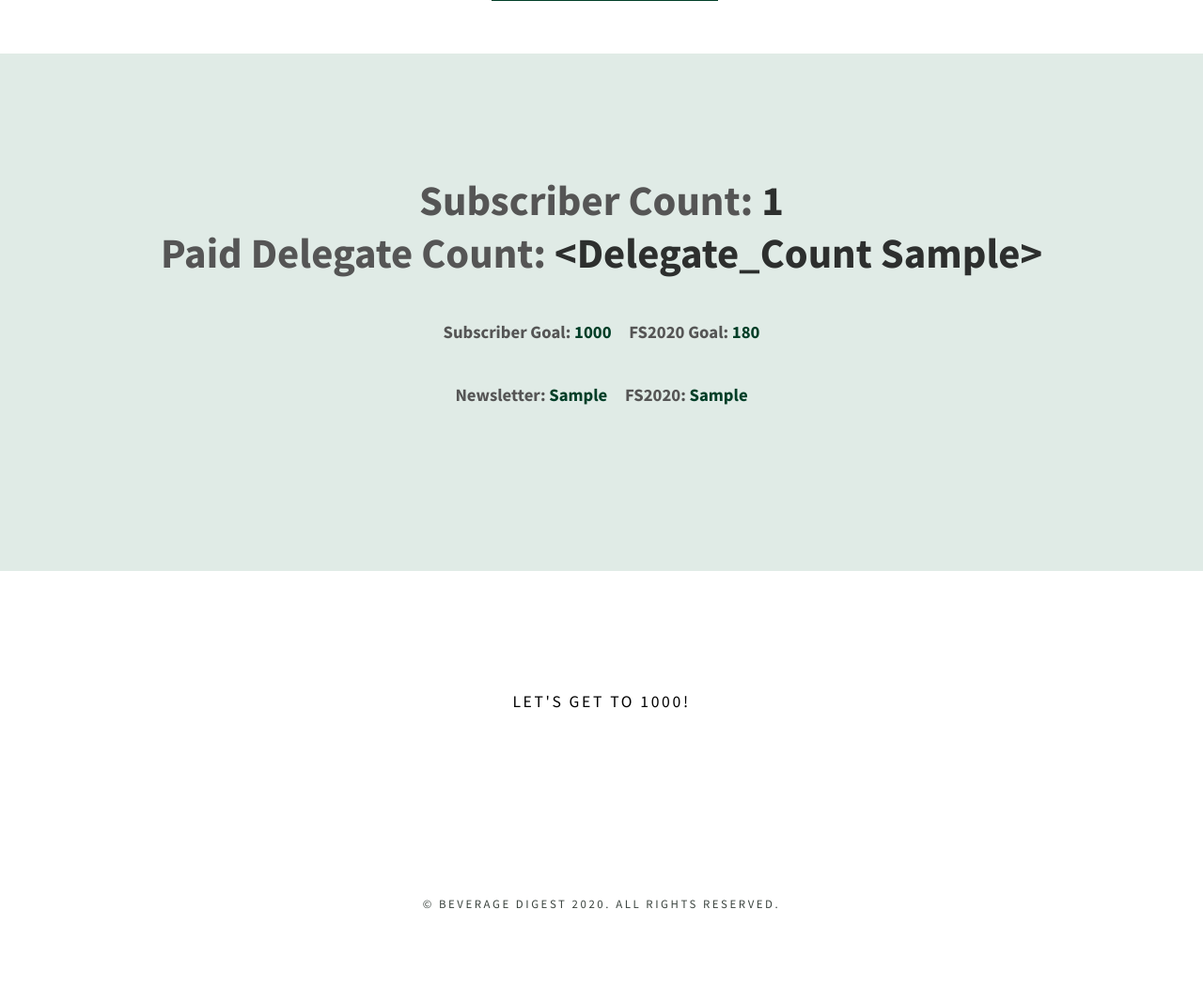
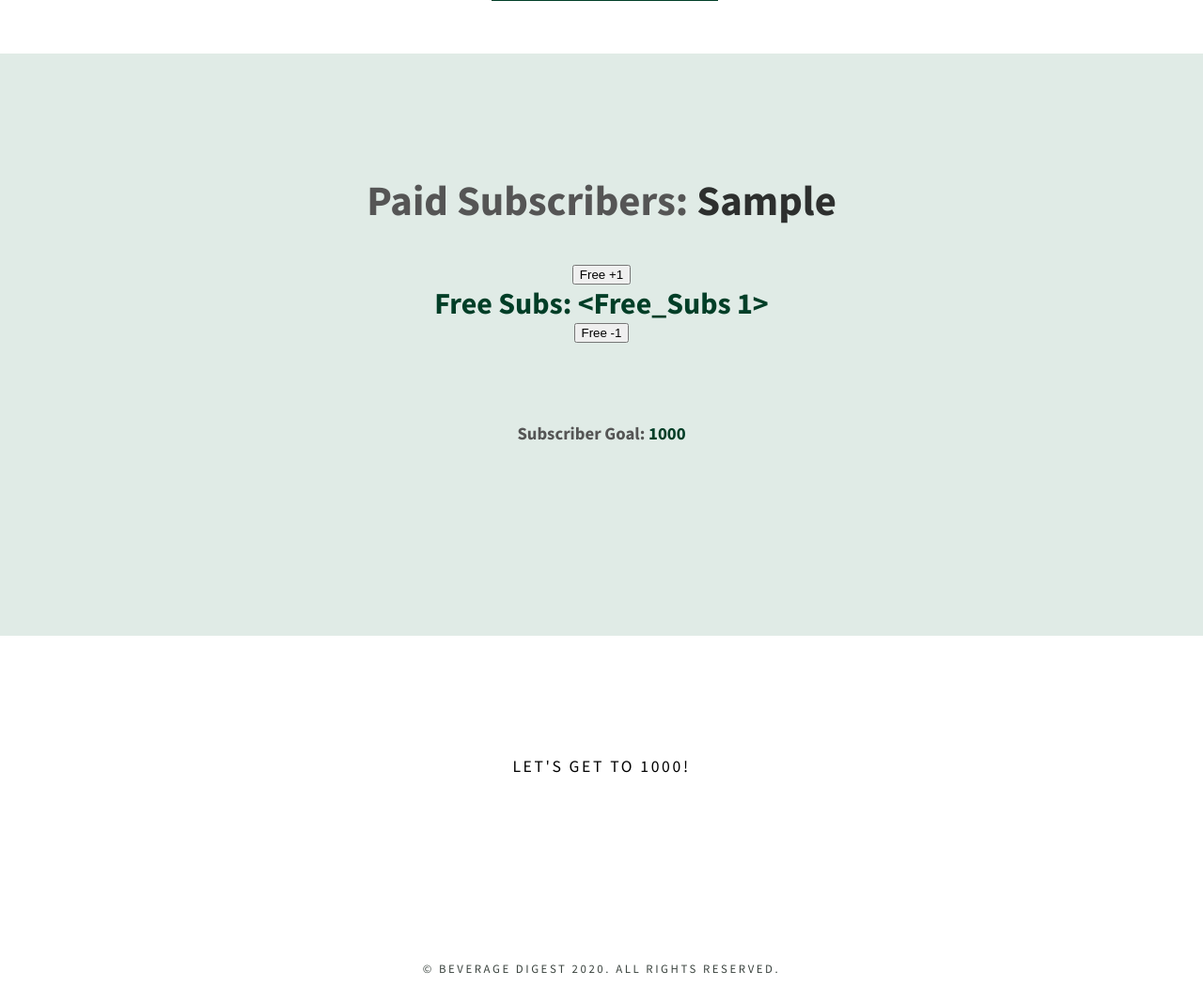
Before and after one commit to Duanestanford/bd-dashboard, a Flask app: template templates/index.html in a window 1280 px wide. Shown: the part 144-1211 px from the top of the page at 94% size. Before the commit the page ends 1112 px from the top, so only its background shows below. Run offline with Flask 2, Linux system fonts and the light colour scheme; tables that the repository leaves empty hold one stand-in row (values such as "Sample post"); the template is opened without the code that fills it: values that come from a table or form of the project are taken from there, most other values are stand-ins (such as "Sample title", 1, 10 or a date in 2020).

Commit message:
added interface for users to adjust frees with persiatence

```diff
--- a/app.py
+++ b/app.py
@@ -1,4 +1,4 @@
-from flask import Flask, render_template, request, Response
+from flask import Flask, render_template, request, Response, flash, url_for, redirect
 from flask_sqlalchemy import SQLAlchemy
 from functools import wraps
 import datetime
@@ -17,43 +17,46 @@
 
 # app.config['SQLALCHEMY_DATABASE_URI'] = f'postgresql://{user}:{password}@{url}/{db_name}'
 app.config['SQLALCHEMY_DATABASE_URI'] = heroku_db
-app.config['SQLALCHEMY_TRACK_MODIFICATIONS'] = False
+app.config['SECRET_KEY'] = '\x13\xacqR\xc8\xc6\xb4lz\xd9\xb4\xd7\xb9\x9b\x17$U\x04Y\x90\xbf4.N'
 
 
 db = SQLAlchemy(app)
 
-class Brands(db.Model):
-    __tablename__ = 'brands'
-    brand = db.Column(db.String(200), primary_key = True, unique = True)
-    tm = db.Column(db.String(200), unique = True)
-    co = db.Column(db.String(200), unique = True)
-    cat = db.Column(db.String(200), unique = True)
-    subcat = db.Column(db.String(200), unique = True)
+# class Brands(db.Model):
+#     __tablename__ = 'brands'
+#     brand = db.Column(db.String(200), primary_key = True, unique = True)
+#     tm = db.Column(db.String(200), unique = True)
+#     co = db.Column(db.String(200), unique = True)
+#     cat = db.Column(db.String(200), unique = True)
+#     subcat = db.Column(db.String(200), unique = True)
 
-    def __init__(self, brand, tm, co, cat, subcat):
-        self.brand = brand
-        self.tm = tm
-        self.co = co
-        self.cat = cat
-        self.subcat = subcat
+#     def __init__(self, brand, tm, co, cat, subcat):
+#         self.brand = brand
+#         self.tm = tm
+#         self.co = co
+#         self.cat = cat
+#         self.subcat = subcat
 
-class Sub_Count(db.Model):
-    __tablename__='sub_count'
-    now = db.Column(db.String(300), primary_key = True, unique = True)
+class Subs(db.Model):
+    __tablename__='subs'
+
+    id = db.Column(db.Integer, primary_key=True)
+    now = db.Column(db.String(300), unique = True)
     sub_count = db.Column(db.Integer)
 
     def __init__(self, now, sub_count):
         self.now = now
         self.sub_count = sub_count
 
-class Delegate_Count(db.Model):
-    __tablename__='delegate_count'
-    now = db.Column(db.String(300), primary_key = True, unique = True)
-    delegate_count = db.Column(db.Integer)
+class Free_Subs(db.Model):
+    __tablename__="free_subs"
+    id = db.Column(db.Integer, primary_key=True)
+    now = db.Column(db.String(300), unique = True)
+    free_subs = db.Column(db.Integer)
 
-    def __init__(self, now, delegate_count):
+    def __init__(self, now, free_subs):
         self.now = now
-        self.delegate_count = delegate_count
+        self.free_subs = free_subs
 
 
 def check_auth(username, password):
@@ -85,28 +88,45 @@
 def dashboard():
     import query
     subscriber_count = query.request_sub_count()
-    delegate_count = query.request_delegate_count()
     now = datetime.datetime.now()
 
-    subscriber_data = Sub_Count(now, subscriber_count)
-    db.session.add(subscriber_data)
-    db.session.commit()
-    db.session.close()
+    free_subs = Free_Subs.query.order_by(Free_Subs.id.desc()).first().free_subs
+
+    paid_subs = subscriber_count - free_subs
 
 
-    delegates_data = Delegate_Count(now, delegate_count)
-    db.session.add(delegates_data)
+    # subs_record = Subs(now, paid_subs)
+    # db.session.add(subs_record)
+    # db.session.commit()
+    # db.session.close()
+
+    subscription_revenue= "${:,}".format(paid_subs*995)
+
+    return render_template("index.html", paid_subs = paid_subs, free_subs = free_subs)
+
+
+@app.route('/plus', methods=["POST"])
+def plus():
+    now = datetime.datetime.now()
+    free_subs = Free_Subs.query.order_by(Free_Subs.id.desc()).first().free_subs
+    higher_free_subs = free_subs+1
+    new_subs = Free_Subs(now, higher_free_subs)
+    db.session.add(new_subs)
     db.session.commit()
-    db.session.close()
+    return redirect(url_for('dashboard'))
 
-    subscription_revenue_string = str(subscriber_count*995)
-    conference_revenue_string = str(delegate_count*425)
 
-    subscription_revenue= "${:,}".format(subscriber_count*995)
-    conference_revenue= "${:,}".format(delegate_count*425)
 
-    return render_template("index.html", subscriber_count = subscriber_count, delegate_count = delegate_count, subscription_revenue = subscription_revenue, conference_revenue = conference_revenue)
+@app.route('/minus', methods=["POST"])
+def minus():
+    now = datetime.datetime.now()
+    free_subs = Free_Subs.query.order_by(Free_Subs.id.desc()).first().free_subs
+    lower_free_subs = free_subs-1
+    new_subs = Free_Subs(now, lower_free_subs)
+    db.session.add(new_subs)
+    db.session.commit()
+    return redirect(url_for('dashboard'))
 
 
 if __name__ == '__main__':
-    app.run()
+    app.run(debug=True, host='127.0.0.1', port = 3000)
--- a/templates/index.html
+++ b/templates/index.html
@@ -7,7 +7,7 @@
 <link href="../static/styles.css" rel="stylesheet" type="text/css" media="all" />
 <link href="fonts.css" rel="stylesheet" type="text/css" media="all" />
 
-<link rel="icon" type="image/jpg" href="../static/images/fav.jpg">
+<link rel="icon" type="image/jpg" href="../static/images/fav2.png">
 <script src="static/js/app.js"></script>
 
 </head>
@@ -30,12 +30,26 @@
 <div id="wrapper2">
 	<div id="welcome" class="container">
 		<div class="title">
-			<h2><span style="color:#555555"> Subscriber Count:</span> {{subscriber_count}} </h2>
-			<h2><span style="color:#555555">Paid Delegate Count:</span> {{delegate_count}} </h2>
+			<h2><span style="color:#555555"> Paid Subscribers:</span> {{paid_subs}} </h2>
+			<br><br>
+
+
+			<form action = "/plus" method="POST">
+				<div>
+					<button type="submit" value="plus">Free +1</button>
+				</div>
+			</form>
+					<h1>Free Subs: {{free_subs}}</h1>
+			<form action = "/minus" method="POST">
+				<div>
+					<button type="submit" value = "minus">Free -1</button>
+				</div>
+			</form>
+			<br><br>
 			<p>&nbsp;</p>
-			<h3><span style="color:#555555">Subscriber Goal:</span> 1000 &nbsp;&nbsp;&nbsp;&nbsp;<span style="color:#555555">FS2020 Goal:</span> 180</h3>
+			<h3><span style="color:#555555">Subscriber Goal:</span> 1000</h3>
 			<p>&nbsp;</p>
-			<h3><span style="color:#555555">Newsletter:</span> {{subscription_revenue}} &nbsp;&nbsp;&nbsp;&nbsp;<span style="color:#555555">FS2020:</span> {{conference_revenue}}</h3>
+			<!-- <h3><span style="color:#555555">Newsletter:</span> {{subscription_revenue}}</h3> -->
 		</div>
 		<!-- <p>This is <strong>MetroBiz</strong>, a free, fully standards-compliant CSS template designed by <a href="http://templated.co" rel="nofollow">TEMPLATED</a>. The photos in this template are from <a href="http://fotogrph.com/"> Fotogrph</a>. This free template is released under the <a href="http://templated.co/license">Creative Commons Attribution</a> license, so you're pretty much free to do whatever you want with it (even use it commercially) provided you give us credit for it. Have fun :) </p> -->
 	</div>
```
Also changed, not shown: query.py (+3 -5 lines), static/images/fav.jpg (deleted), static/images/fav.png (added), static/images/fav2.png (added), 3 other files.
